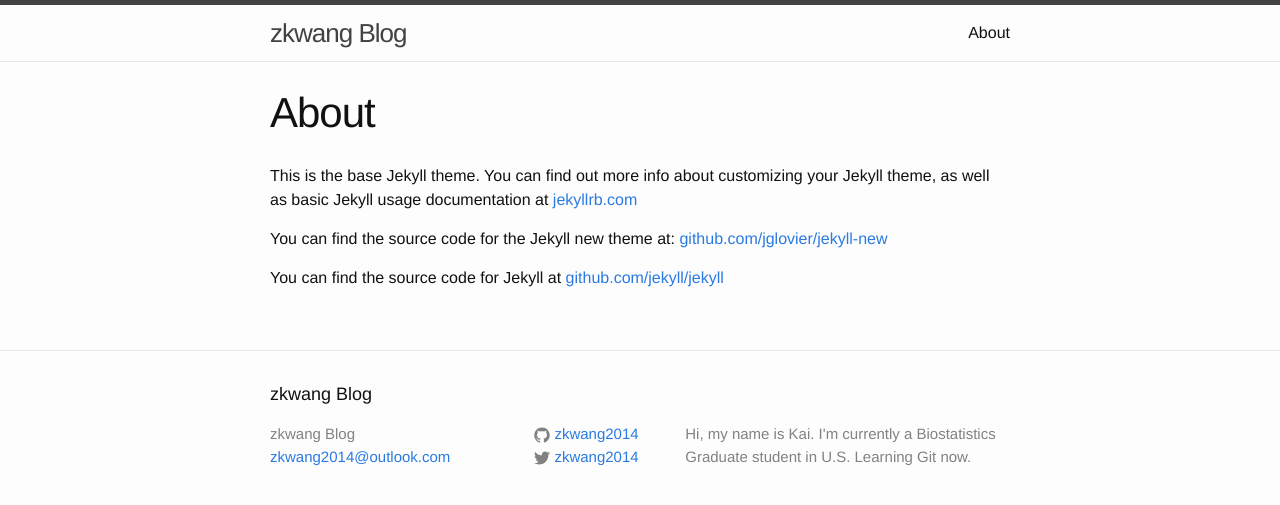
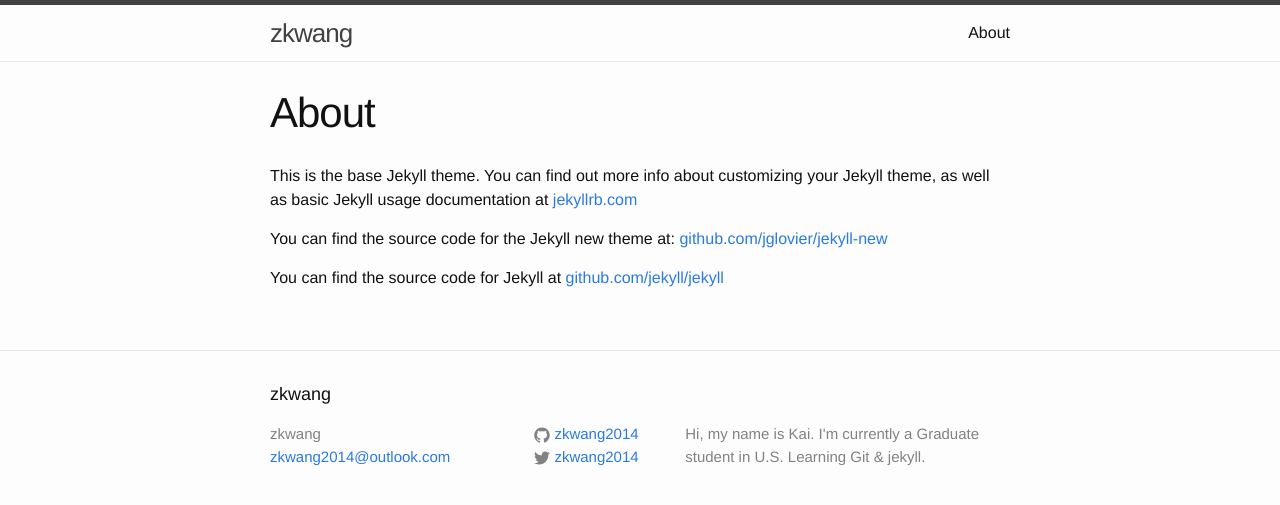
Before and after one commit to zkwang2014/zkwang2014.github.com, a Jekyll site: the page built from about.md, in a window 1280 px wide. Shown: the top 505 px of the page. Built offline with Jekyll 4.4.1, drawn with Linux system fonts in a browser that asks for light colours.

Commit message:
Update _config.yml

```diff
--- a/_config.yml
+++ b/_config.yml
@@ -1,8 +1,8 @@
 # Site settings
-title: zkwang Blog
+title: zkwang
 email: zkwang2014@outlook.com
 description: > # this means to ignore newlines until "baseurl:"
-  Hi, my name is Kai. I'm currently a Biostatistics Graduate student in U.S. Learning Git now.
+  Hi, my name is Kai. I'm currently a Graduate student in U.S. Learning Git & jekyll.
 baseurl: "" # the subpath of your site, e.g. /blog/
 url: "http://zkwang.org" # the base hostname & protocol for your site
 twitter_username: zkwang2014
```
